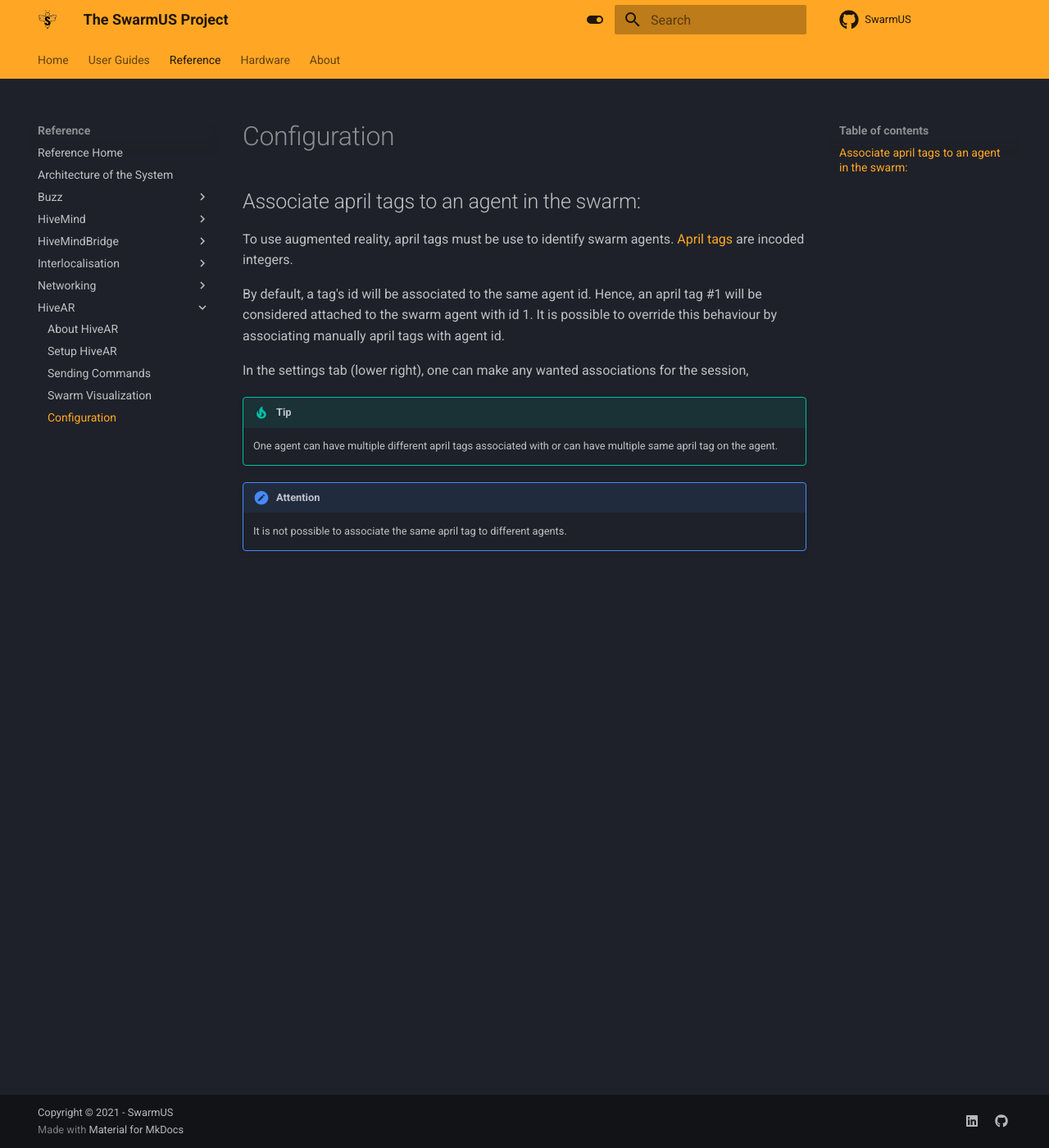
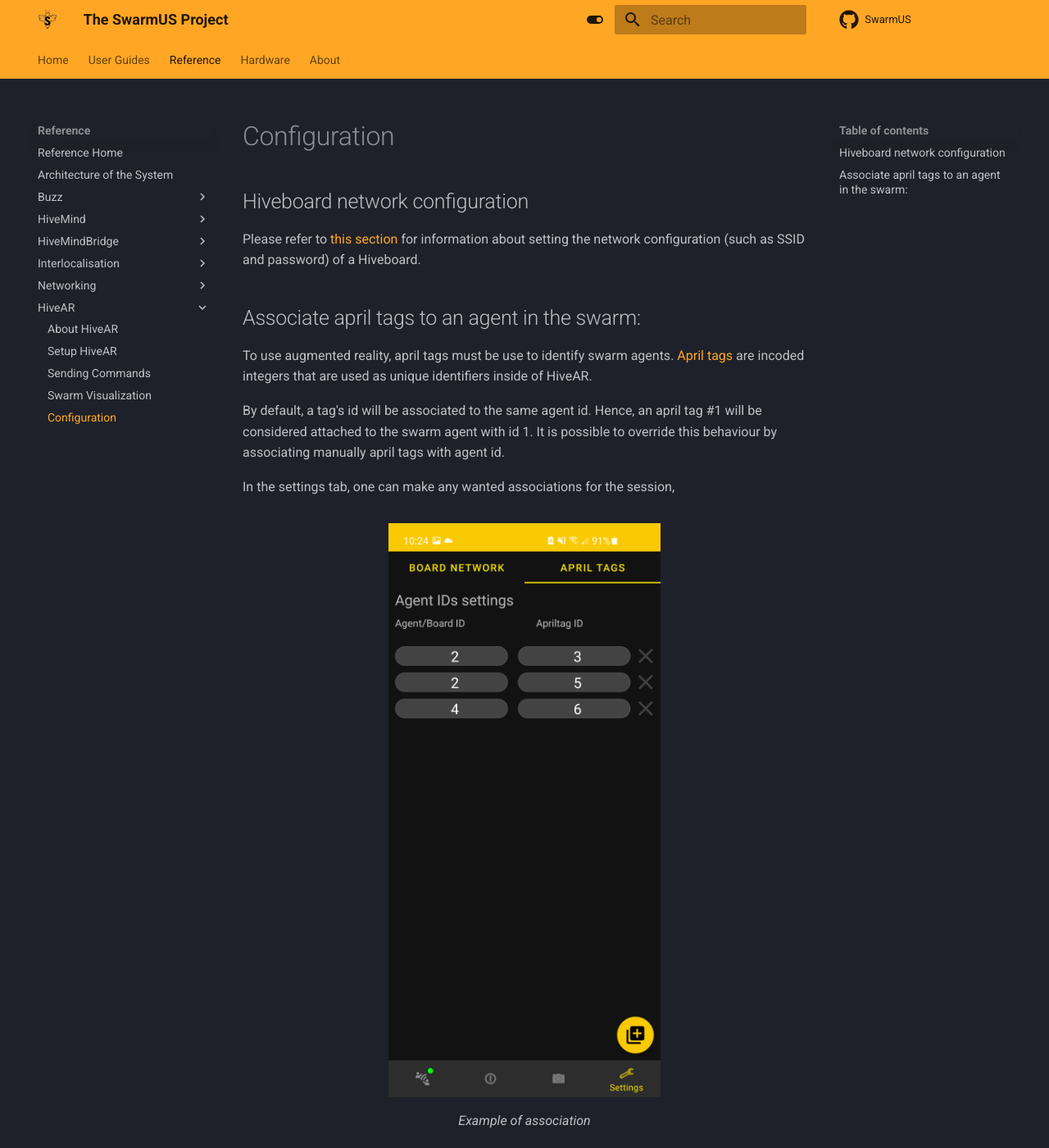
Before and after one commit to SwarmUS/SwarmUS-doc, an MkDocs documentation site: the page built from docs/sections/reference/HiveAR/hivear-configuration.md, in a window 1280 px wide and 1400 px high. Shown: the whole window at 82% size. Built offline with MkDocs 1.6.1 and Material for MkDocs 9.7.7, drawn with Linux system fonts in a browser that asks for light colours; some of the changed text lies outside the part shown.

Commit message:
Corrected pictures with html tags + small fixes everywhere

```diff
--- a/docs/sections/reference/HiveAR/hivear-configuration.md
+++ b/docs/sections/reference/HiveAR/hivear-configuration.md
@@ -1,14 +1,24 @@
+## Hiveboard network configuration
+Please refer to [this section](../Networking/configure-wifi.md#setup-hiveboard-network-hivear) for information about setting the network configuration (such as SSID and password) of a Hiveboard.
+
 ## Associate april tags to an agent in the swarm: <a name="robot-april-tags"></a>
 To use augmented reality, april tags must be use to identify swarm agents.
-[April tags](https://april.eecs.umich.edu/software/apriltag) are incoded integers.
+[April tags](https://april.eecs.umich.edu/software/apriltag) are incoded integers that are used as unique identifiers inside of HiveAR.
 
 By default, a tag's id will be associated to the same agent id. Hence, an april tag #1 will be considered attached to the swarm agent with id 1.
 It is possible to override this behaviour by associating manually april tags with agent id.
 
-In the settings tab (lower right), one can make any wanted associations for the session,
+In the settings tab, one can make any wanted associations for the session,
+
+<figure markdown>
+  ![April tag association](img/settings_tab_april_tags.jpg){: style="height:700px"}
+
+  <figcaption>Example of association</figcaption>
+
+</figure>
 
 !!! Tip
-    One agent can have multiple different april tags associated with or can have multiple same april tag on the agent.
+    One agent can have multiple different april tags associated with, or can have multiple physical april tag with same value on top of the agent.
 
 !!! Attention
-    It is not possible to associate the same april tag to different agents.
+    It is **not** possible to associate the **same** april tag to **different** agents.
```
Also changed, not shown: docs/sections/reference/HiveAR/hivear-commands.md (+26 -5 lines), docs/sections/reference/HiveAR/hivear-preface.md (+0 -1 lines), docs/sections/reference/HiveAR/hivear-setup.md (+18 -11 lines), docs/sections/reference/HiveAR/hivear-visualization.md (+10 -2 lines), docs/sections/reference/Networking/configure-wifi.md (+3 -3 lines).
